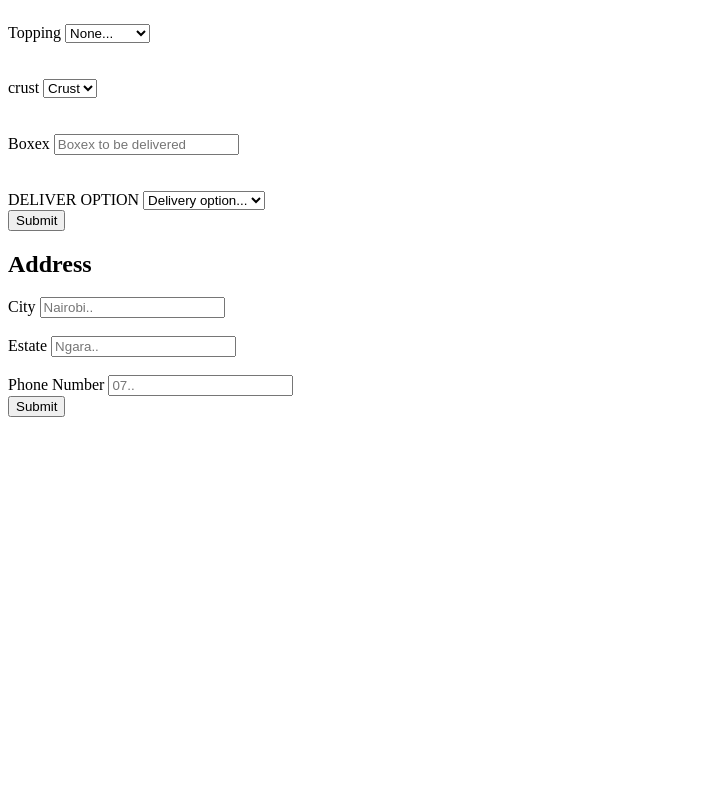
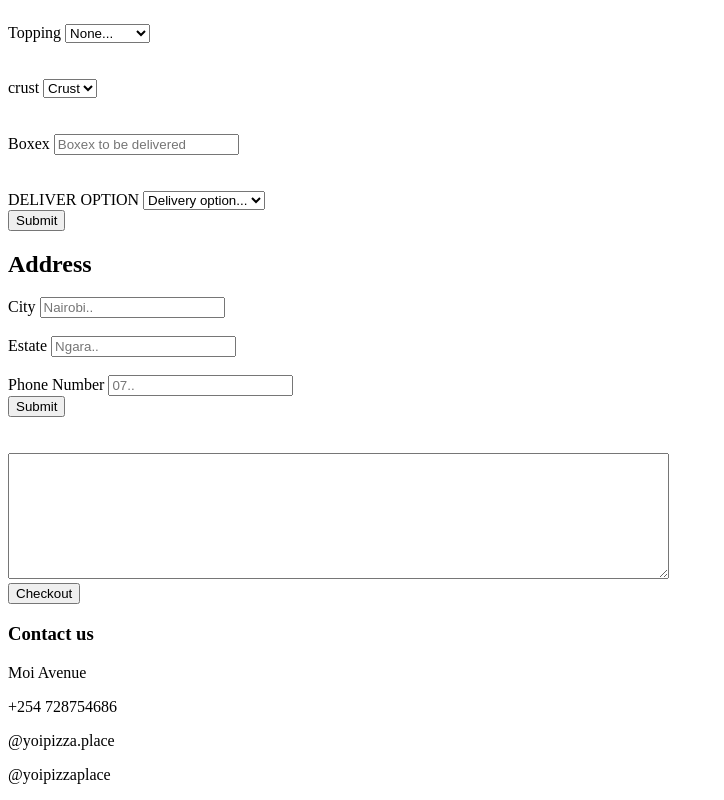
Before and after one commit to sosskanyita/pizza-web-app, a plain HTML site: page index.html in a window 1280 px wide. Shown: the part 320-1120 px from the top of the page, without its empty margins (0-724 px from the left). Before the commit the page ends 800 px from the top, so only its background shows below. Drawn offline with Linux system fonts and the light colour scheme.

Commit message:
contact given to customer

```diff
--- a/index.html
+++ b/index.html
@@ -132,16 +132,33 @@
                 </form>
 
             </div>
-            <div class="">
+            <br>
+            <br>
+            <div class="row" id="checkout">
+                <form id="checkout-form">
+                    <div class="form-group">
+                        <textarea name="checkout" rows="8" cols="80" id="checkout-form"></textarea>
 
+                    </div>
+                    <button type="submit" class="btn btn-primary" id="checkout-button">Checkout</button>
+                </form>
             </div>
-
+            <div class="row" id="contacts us">
+                <div class="card">
+                    <div class="card-title">
+                        <h3>Contact us</h3>
+                    </div>
+                    <div class="card-body">
+                        <p><i class="fas fa-home"></i>Moi Avenue</p>
+                        <p><i class="fas fa-phone"></i>+254 728754686</p>
+                        <p><i class="fas fa-envelope"></i>@yoipizza.place</p>
+                        <p><i class="fas fa-twitter"></i>@yoipizzaplace</p>
+                    </div>
+                </div>
+            </div>
         </div>
-
-
-
-
-
     </div>
+    <script src="js/jquery-3.3.1.js"></script>
+    <script src="js/main.js"></script>
 </body>
 </html>
```
